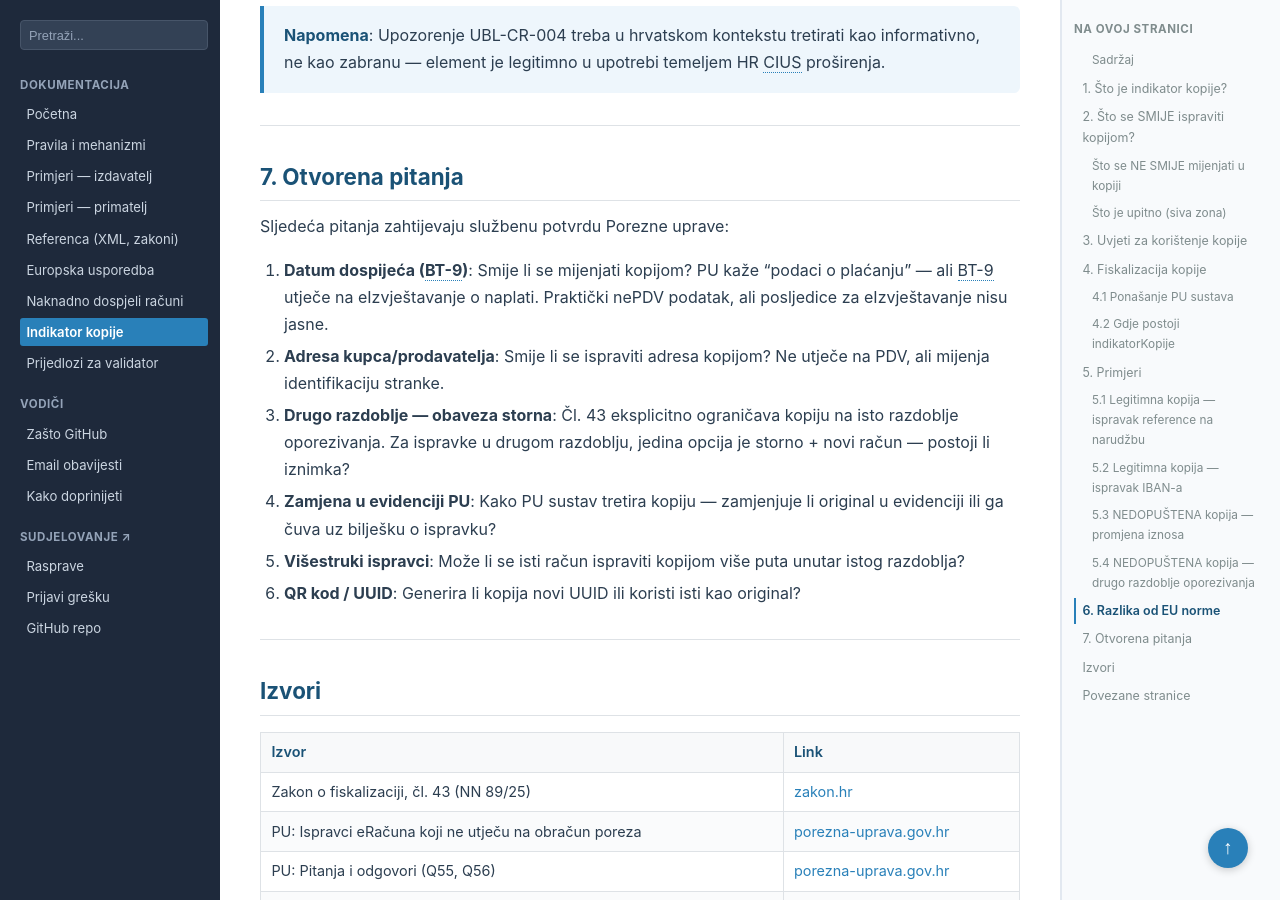
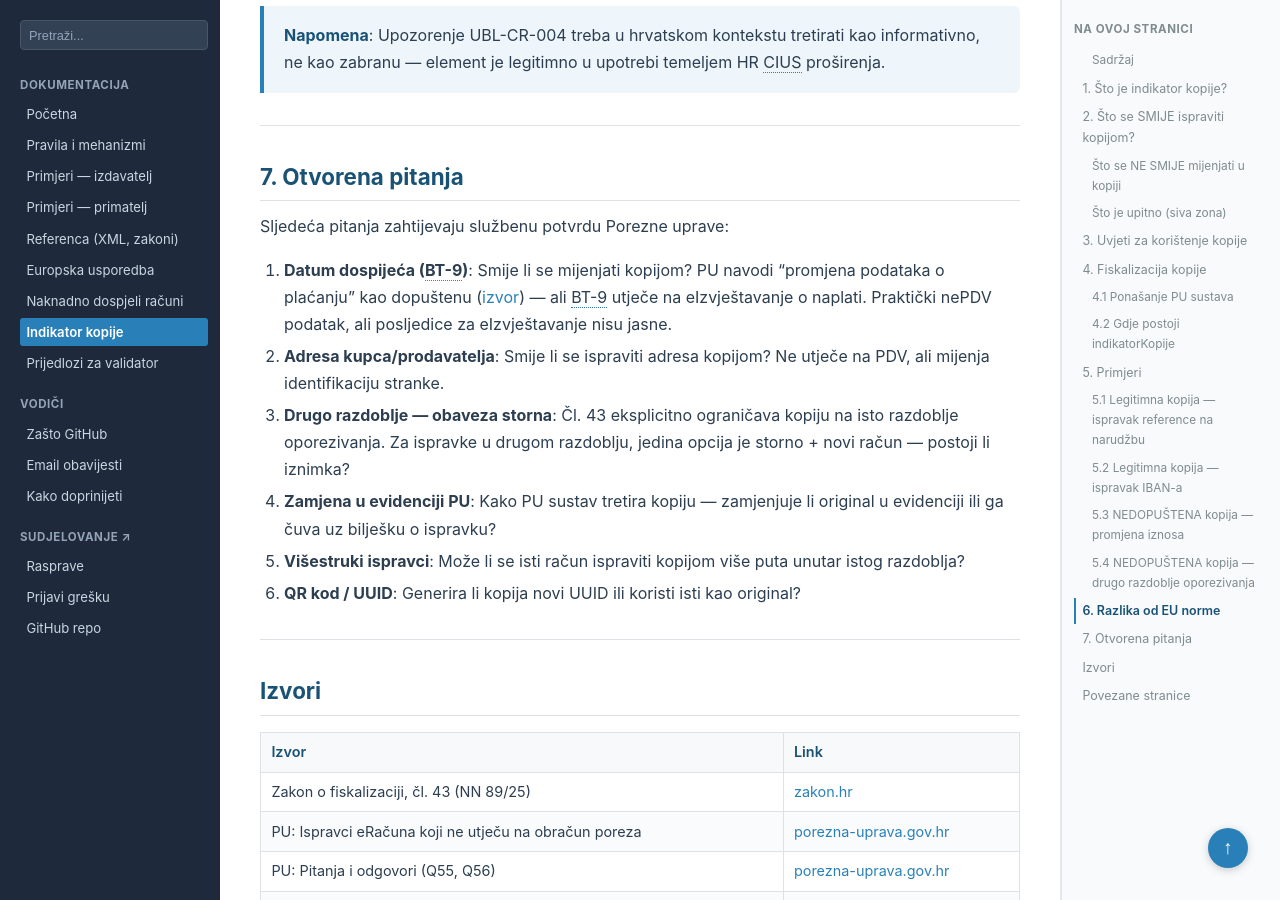
Before and after one commit to dageci/eracun-fiskalizacija-datumi, a Jekyll site: the page built from docs/indikator-kopije.md, in a window 1280 px wide and 900 px high, scrolled down 9803 px. Built offline with Jekyll 4.4.1, drawn with Linux system fonts in a browser that asks for light colours; some of the changed text lies outside the part shown.

Commit message:
indikator kopije: PU tvrdnje potkrijepljene izvorom (link na porezna-uprava.gov.hr)

```diff
--- a/docs/indikator-kopije.md
+++ b/docs/indikator-kopije.md
@@ -95,7 +95,7 @@
 |---|---|---|
 | **GLN kupca/prodavatelja** | BT-46/BT-29 | GLN identificira poslovnicu — promjena GLN-a može značiti drugu lokaciju. Utječe li to na PDV? |
 | **Adresa kupca/prodavatelja** | BG-5/BG-8 | Ne utječe na PDV iznos, ali ako se OIB ne mijenja — je li to dopušteno? |
-| **Datum dospijeća** | BT-9 | PU kaže "podaci o plaćanju" su dopušteni — ali BT-9 utječe na eIzvještavanje o naplati |
+| **Datum dospijeća** | BT-9 | PU navodi "promjena podataka o plaćanju" kao dopuštenu (<a href="https://porezna-uprava.gov.hr/hr/ispravci-eracuna-koji-ne-utjecu-na-obracun-poreza-i-statistika-fiskalizacije-2-0/8349" target="_blank">izvor</a>) — ali BT-9 utječe na eIzvještavanje o naplati |
 | **Naziv artikla/opis** | BT-153/BT-154 | Ne utječe na iznos ni PDV — ali mijenja li to identitet stavke? |
 | **Barkod artikla** | BT-157 | Čisti identifikator, ne utječe na PDV — ali PU nije potvrdila |
 | **VATEX kod** | BT-121 | VATEX određuje razlog oslobođenja od PDV-a (npr. reverse charge vs izvan opsega) — **direktno utječe na PDV tretman**. Neki proizvođači softvera navode da se smije ispraviti kopijom, ali PU to **nije eksplicitno potvrdila**. Smatramo da bi trebao biti u "NE SMIJE" kategoriji. |
@@ -296,7 +296,7 @@
 
 Sljedeća pitanja zahtijevaju službenu potvrdu Porezne uprave:
 
-1. **Datum dospijeća (BT-9)**: Smije li se mijenjati kopijom? PU kaže "podaci o plaćanju" — ali BT-9 utječe na eIzvještavanje o naplati. Praktički nePDV podatak, ali posljedice za eIzvještavanje nisu jasne.
+1. **Datum dospijeća (BT-9)**: Smije li se mijenjati kopijom? PU navodi "promjena podataka o plaćanju" kao dopuštenu (<a href="https://porezna-uprava.gov.hr/hr/ispravci-eracuna-koji-ne-utjecu-na-obracun-poreza-i-statistika-fiskalizacije-2-0/8349" target="_blank">izvor</a>) — ali BT-9 utječe na eIzvještavanje o naplati. Praktički nePDV podatak, ali posljedice za eIzvještavanje nisu jasne.
 2. **Adresa kupca/prodavatelja**: Smije li se ispraviti adresa kopijom? Ne utječe na PDV, ali mijenja identifikaciju stranke.
 3. **Drugo razdoblje — obaveza storna**: Čl. 43 eksplicitno ograničava kopiju na isto razdoblje oporezivanja. Za ispravke u drugom razdoblju, jedina opcija je storno + novi račun — postoji li iznimka?
 4. **Zamjena u evidenciji PU**: Kako PU sustav tretira kopiju — zamjenjuje li original u evidenciji ili ga čuva uz bilješku o ispravku?
```
